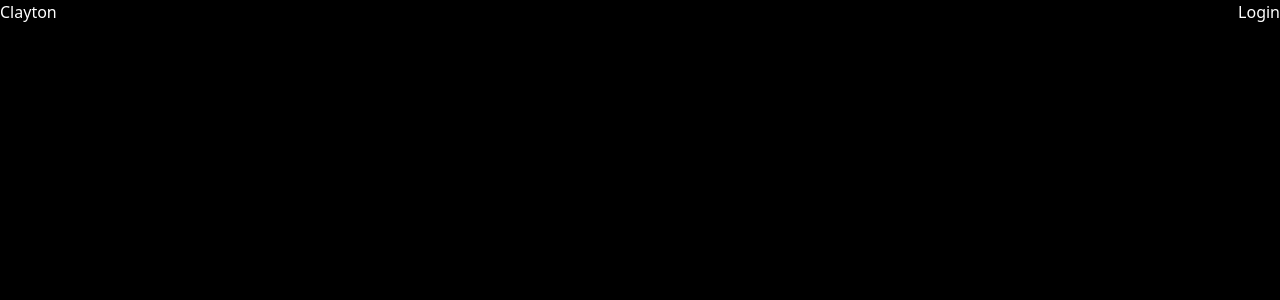
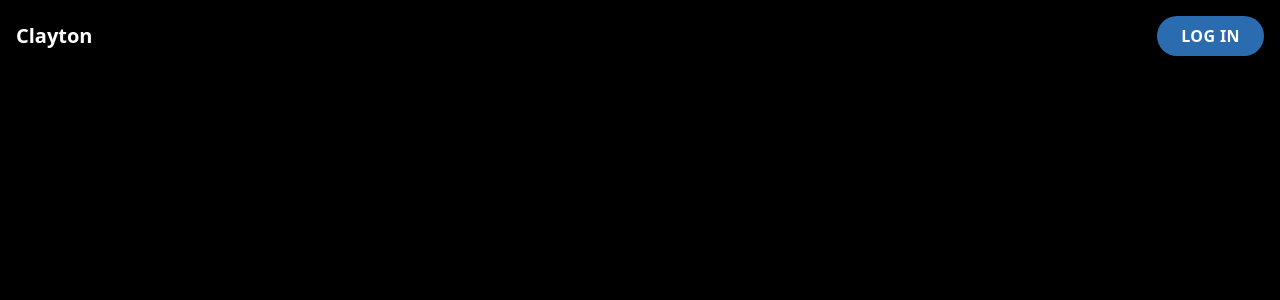
Before and after one commit to chrsep/clayton, a Next.js app: page / in a window 1280 px wide. Shown: the top 300 px of the page. Built offline with nearby package versions, Linux system fonts and the light colour scheme.

Commit message:
improve header.

```diff
--- a/src/components/Header/Header.tsx
+++ b/src/components/Header/Header.tsx
@@ -4,9 +4,9 @@ import Text from "../Text/Text"
 
 export interface HeaderProps {}
 const Header: FC<HeaderProps> = () => (
-  <nav className="flex">
-    <Text>Clayton</Text>
-    <Button className="ml-auto">Login</Button>
+  <nav className="flex items-center p-4">
+    <Text className="text-xl font-bold">Clayton</Text>
+    <Button className="ml-auto">LOG IN</Button>
   </nav>
 )
 
--- a/src/global.css
+++ b/src/global.css
@@ -6,4 +6,8 @@ body {
     @apply bg-black text-white;
 }
 
+button {
+    @apply bg-blue-700 px-6 py-2 rounded-full tracking-wide font-bold;
+}
+
 @tailwind utilities;
--- a/tailwind.config.js
+++ b/tailwind.config.js
@@ -1,5 +1,8 @@
 module.exports = {
-  purge: ["**/*.tsx"],
+  purge: {
+    enabled: process.env.NODE_ENV === "production",
+    content: ["**/*.tsx"],
+  },
   future: {
     removeDeprecatedGapUtilities: true,
     purgeLayersByDefault: true,
```
